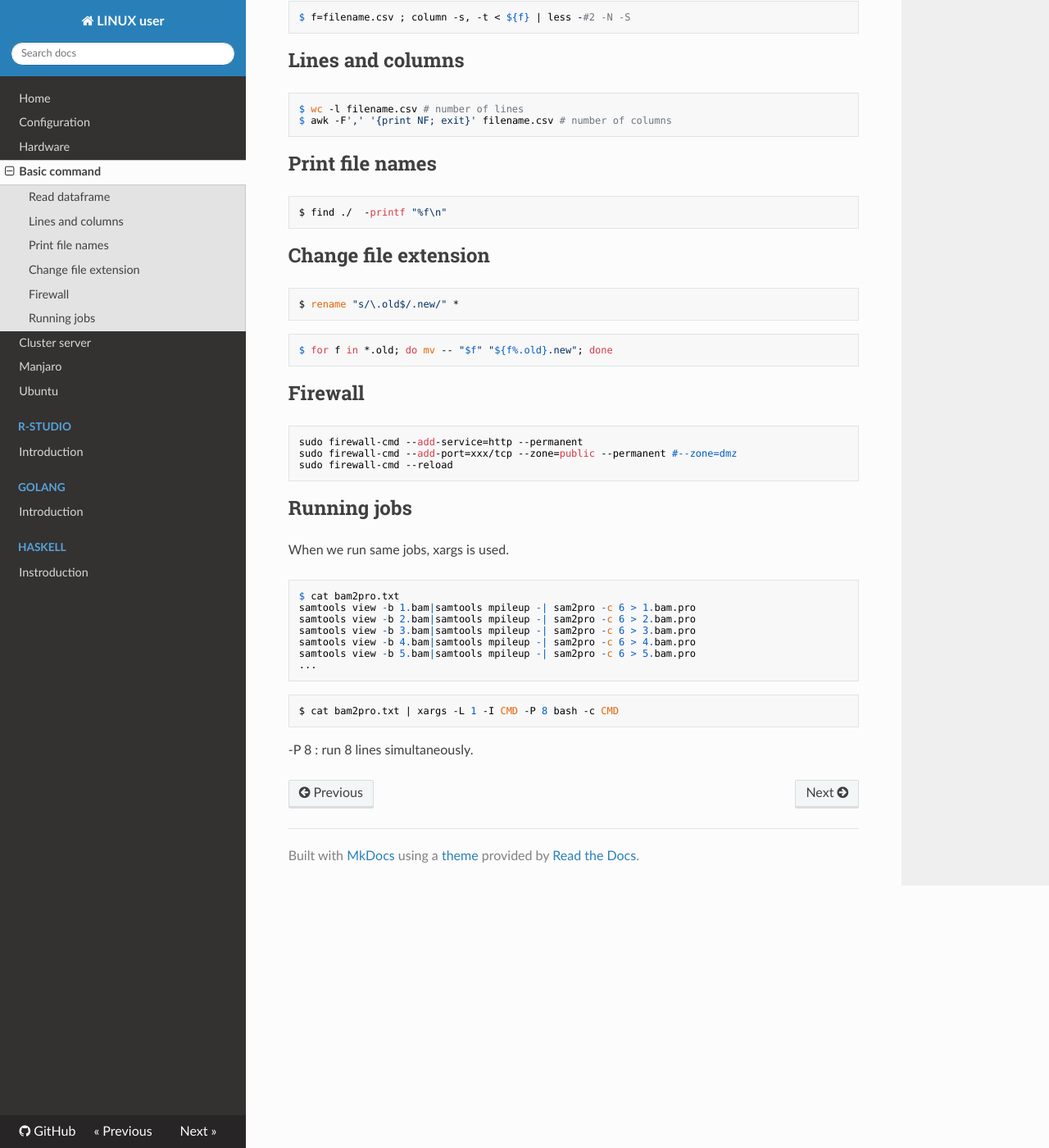
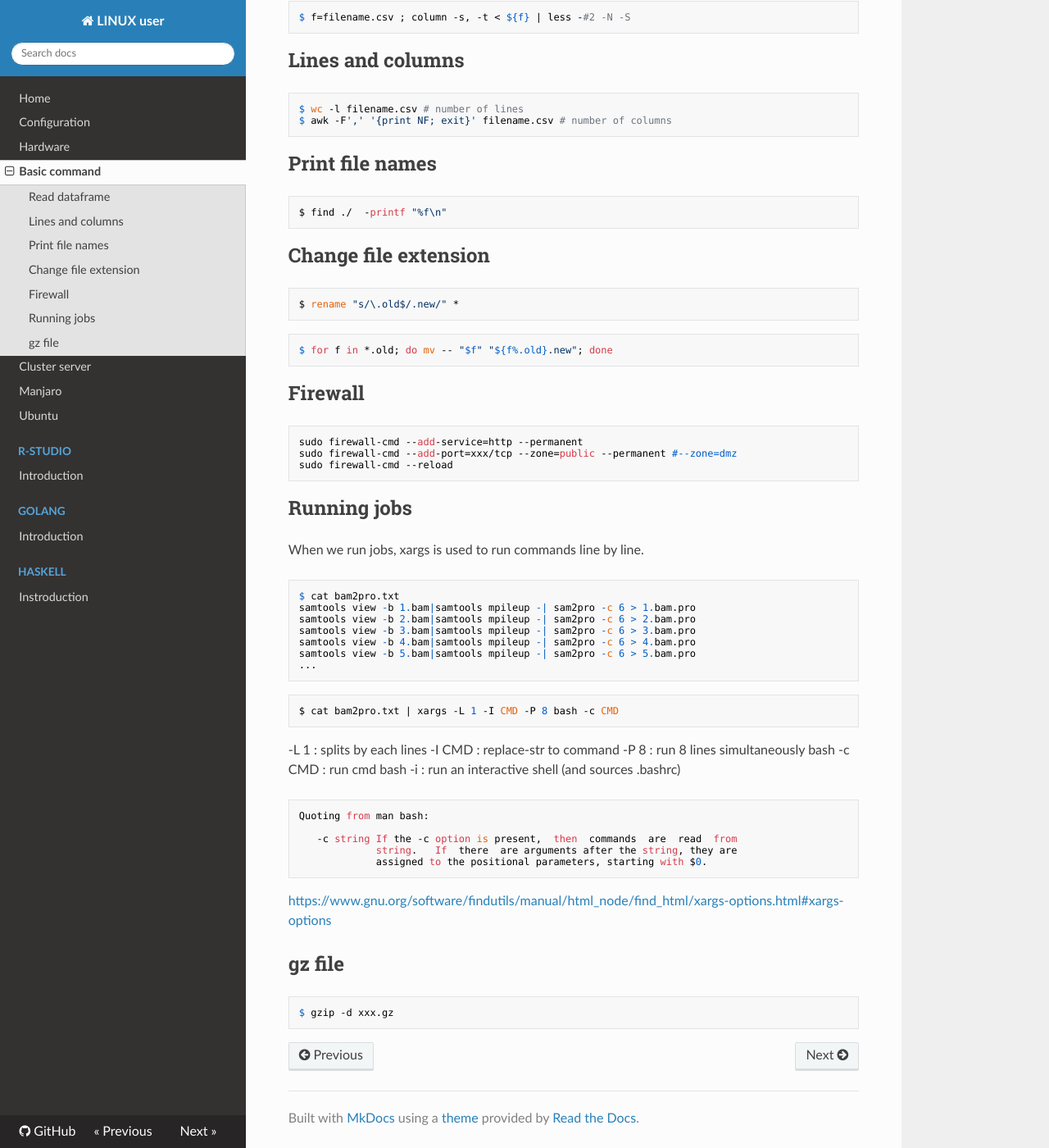
Before and after one commit to WonyoungCho/LINUX, an MkDocs documentation site: the page built from docs/basic_comm.md, in a window 1280 px wide and 1400 px high, scrolled down 360 px. Shown: the whole window at 82% size. Built offline with MkDocs 1.6.1, drawn with Linux system fonts in a browser that asks for light colours; nearby versions of some CDN libraries; old or Windows-style settings are respelled for this version of MkDocs.

Commit message:
Update basic_comm.md

````diff
--- a/docs/basic_comm.md
+++ b/docs/basic_comm.md
@@ -37,7 +37,7 @@ sudo firewall-cmd --reload
 ```
 
 ## Running jobs
-When we run same jobs, xargs is used.
+When we run jobs, xargs is used to run commands line by line.
 ```
 $ cat bam2pro.txt
 samtools view -b 1.bam|samtools mpileup -| sam2pro -c 6 > 1.bam.pro
@@ -50,4 +50,22 @@ samtools view -b 5.bam|samtools mpileup -| sam2pro -c 6 > 5.bam.pro
 ```
 $ cat bam2pro.txt | xargs -L 1 -I CMD -P 8 bash -c CMD
 ```
--P 8 : run 8 lines simultaneously.
+-L 1 : splits by each lines
+-I CMD : replace-str to command
+-P 8 : run 8 lines simultaneously
+bash -c CMD : run cmd
+bash -i : run an interactive shell (and sources .bashrc)
+```
+Quoting from man bash:
+
+   -c string If the -c option is present,  then  commands  are  read  from
+             string.   If  there  are arguments after the string, they are
+             assigned to the positional parameters, starting with $0.
+```
+
+<https://www.gnu.org/software/findutils/manual/html_node/find_html/xargs-options.html#xargs-options>
+
+## gz file
+```
+$ gzip -d xxx.gz
+```
````
